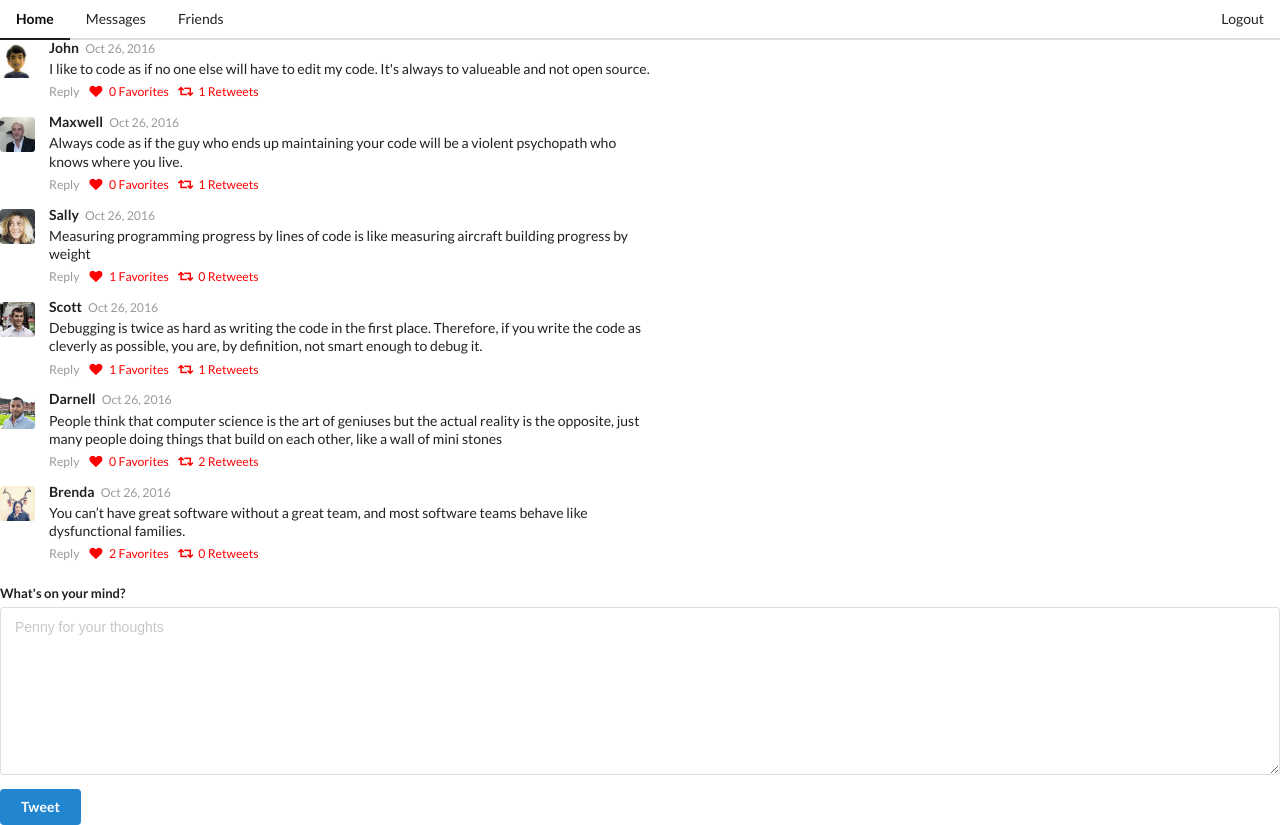
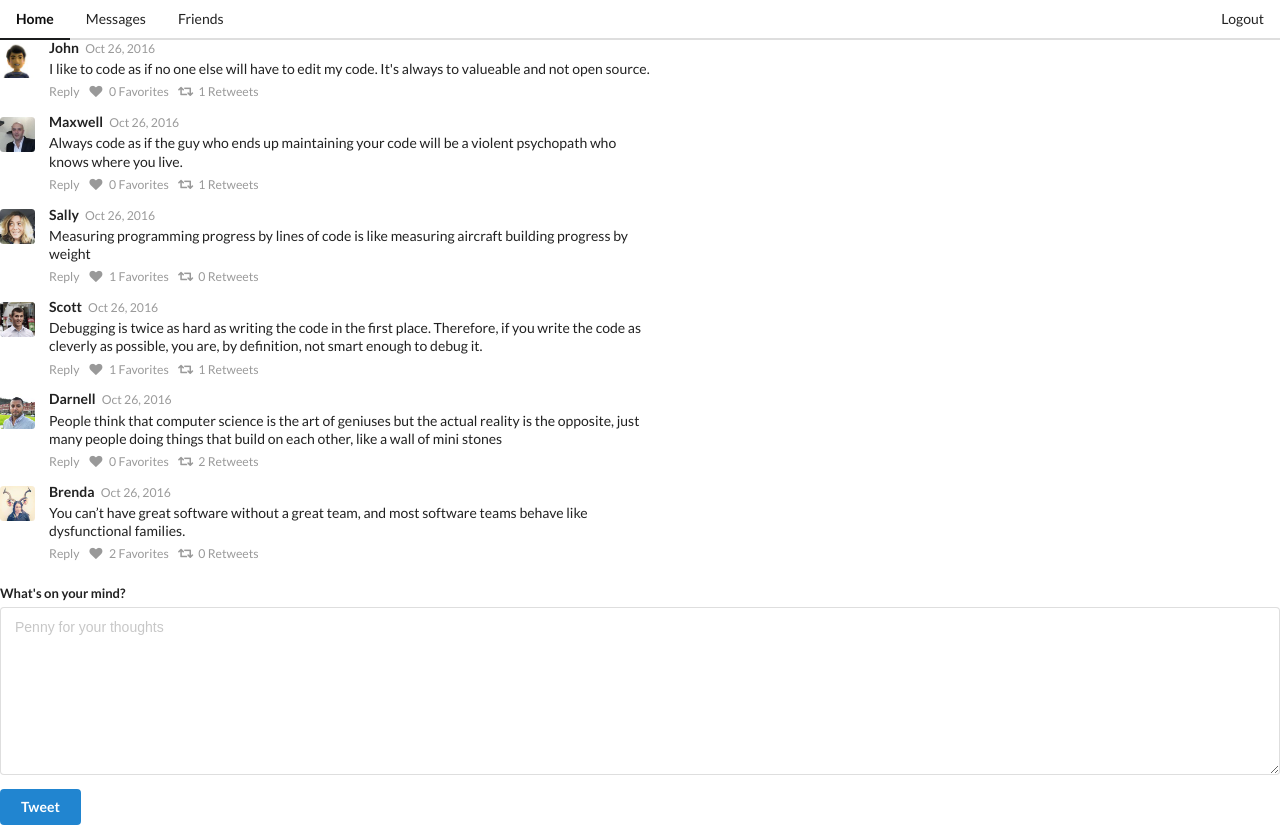
Before and after one commit to MrCalico/twit-ng, an Angular app: page / in a window 1280 px wide. Built offline with nearby package versions, Linux system fonts and the light colour scheme.

Commit message:
seems to be working after first refactor

```diff
--- a/src/app/feed/feed.component.css
+++ b/src/app/feed/feed.component.css
@@ -1,11 +1,3 @@
-.like {
-    color: red !important;
-}
-
-.retweet {
-    color: red !important;
-}
-
 .liked {
     color: red !important;
 }
--- a/src/app/feed/feed.component.html
+++ b/src/app/feed/feed.component.html
@@ -14,11 +14,15 @@
       <div class="actions">
         <a class="reply" (click)="OnReply(tweet)">Reply</a>
         <a class="like" (click)="OnFavorite(tweet)">
-          <i class="like icon"></i> {{tweet.favorites.length}} Favorites
+          <i class="like icon" [ngClass]=
+          '{ liked: isUserInCollection(tweet.favorites, "John") }'></i>
+           {{tweet.favorites.length}} Favorites
         </a>
 
         <a class="retweet" (click)="OnRetweet(tweet)">
-          <i class="retweet icon" ></i> {{tweet.retweets.length}} Retweets
+          <i class="retweet icon" [ngClass]=
+          '{ retweeted: isUserInCollection(tweet.retweets, "John") }'></i>
+            {{tweet.retweets.length}} Retweets
         </a>
       </div>
     </div>
--- a/src/app/feed/feed.component.ts
+++ b/src/app/feed/feed.component.ts
@@ -20,6 +20,12 @@ export class FeedComponent implements OnInit {
     this.tweets = this.feedService.getCurrentFeed();
   }
 
+  private isUserInCollection(collection : string[], userId : string) : boolean {
+
+    return collection.indexOf(userId) != -1;
+
+  }
+
 OnFavorite(tweet) {
   this.feedService.favoriteTweet(tweet);
 }
--- a/src/app/tweet.ts
+++ b/src/app/tweet.ts
@@ -7,4 +7,12 @@ export class Tweet {
         this.avatar = `${author}.jpg`;
     }
 
+    hasFavorited(userId : string) : boolean {
+    return this.favorites.indexOf(userId) != -1;
+    }
+
+    hasRetweeted(userId : string) : boolean {
+        return this.retweets.indexOf(userId) != -1;
+    }
+
 }
```
